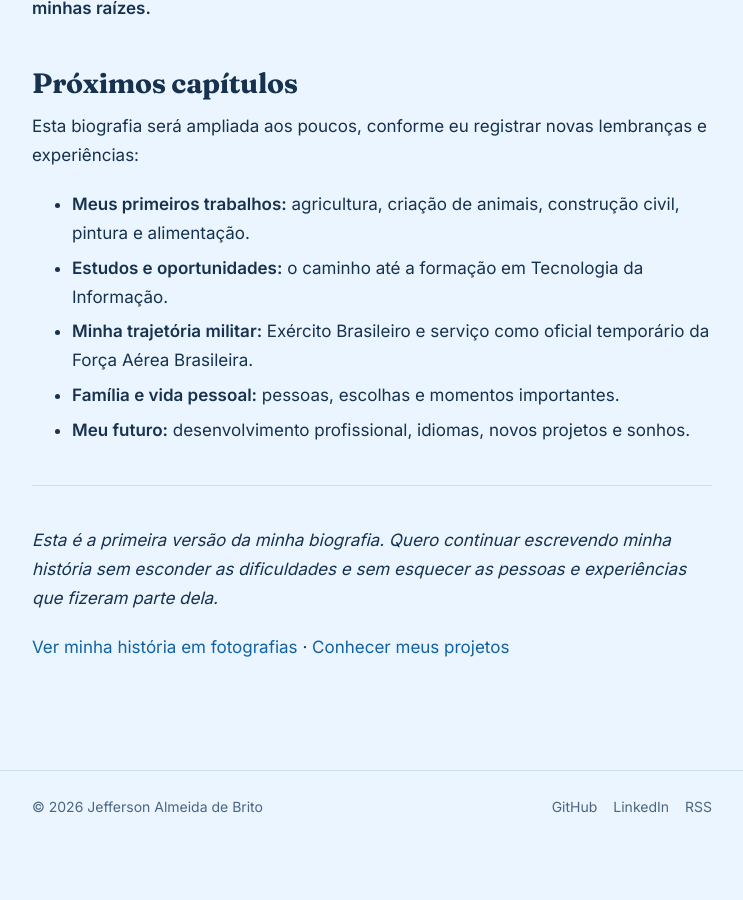
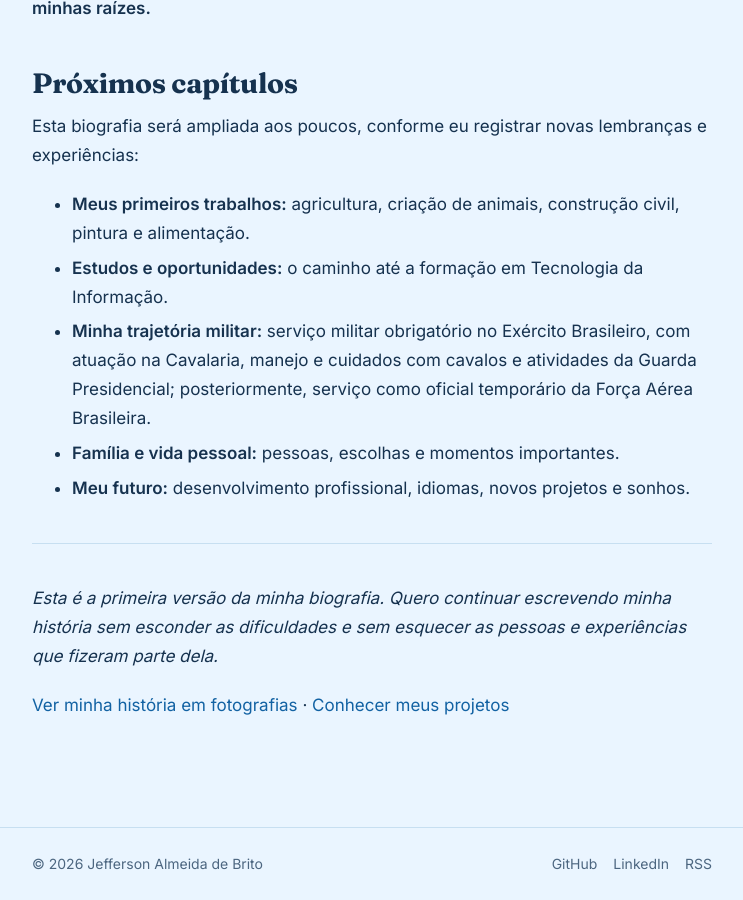
Before and after one commit to jeffersondk3/jeffersondk3.github.io, a Jekyll site: the page built from biografia.md, in a window 1280 px wide and 900 px high, scrolled down 1535 px. Shown: the whole window, without its empty margins (268-1011 px from the left). Built offline with Jekyll 4.4.1, drawn with Linux system fonts in a browser that asks for light colours; before the commit the page ends 2377 px from its top, so only the background shows below that.

Commit message:
Esclarece serviço militar obrigatório e atuação na Cavalaria e Guarda Presidencial

```diff
--- a/biografia.md
+++ b/biografia.md
@@ -41,7 +41,7 @@ Esta biografia será ampliada aos poucos, conforme eu registrar novas lembrança
 
 - **Meus primeiros trabalhos:** agricultura, criação de animais, construção civil, pintura e alimentação.
 - **Estudos e oportunidades:** o caminho até a formação em Tecnologia da Informação.
-- **Minha trajetória militar:** Exército Brasileiro e serviço como oficial temporário da Força Aérea Brasileira.
+- **Minha trajetória militar:** serviço militar obrigatório no Exército Brasileiro, com atuação na Cavalaria, manejo e cuidados com cavalos e atividades da Guarda Presidencial; posteriormente, serviço como oficial temporário da Força Aérea Brasileira.
 - **Família e vida pessoal:** pessoas, escolhas e momentos importantes.
 - **Meu futuro:** desenvolvimento profissional, idiomas, novos projetos e sonhos.
 
```
